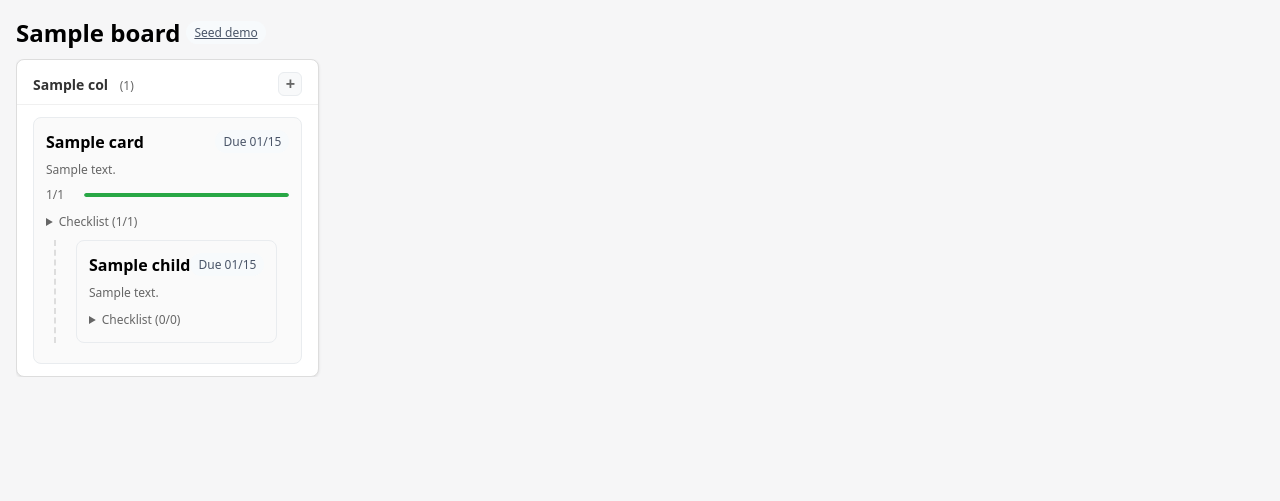
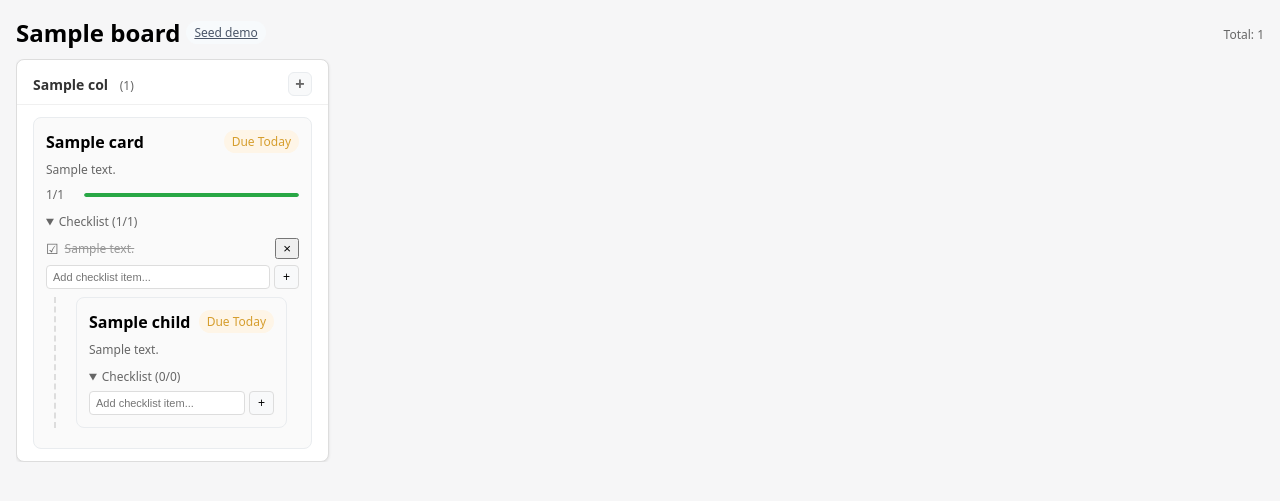
Before and after one commit to matdac12/just-a-simple-board, a FastAPI app: template templates/board.html in a window 1280 px wide. Shown: the top 501 px of the page. Run offline with FastAPI, Linux system fonts and the light colour scheme; the template is opened without the code that fills it: most values are stand-ins (such as "Sample title", 1, 10 or a date in 2020).

Commit message:
Improved dashboard

```diff
--- a/app.py
+++ b/app.py
@@ -38,9 +38,22 @@ def test():
 @app.get("/", response_class=HTMLResponse)
 def home(request: Request, db: Session = Depends(get_db)):
     try:
+        from datetime import date
         board = ensure_seed(db)
-        for c in board.columns: _ = c.cards
-        return templates.TemplateResponse("board.html", {"request": request, "board": board, "title": "Kanban"})
+
+        # Eagerly load all relationships to avoid N+1 queries
+        for c in board.columns:
+            _ = c.cards  # Load cards
+            for card in c.cards:
+                _ = card.checklist  # Load checklist items
+                _ = card.children   # Load child cards
+
+        return templates.TemplateResponse("board.html", {
+            "request": request,
+            "board": board,
+            "title": "Kanban",
+            "today": date.today()
+        })
     except Exception as e:
         import traceback
         return HTMLResponse(content=f"<pre>Error: {str(e)}\n\n{traceback.format_exc()}</pre>", status_code=500)
@@ -111,10 +124,10 @@ def add_checklist_item(card_id: int, request: Request, text: str = Form(...), db
     item = ChecklistItem(card_id=card_id, text=text, position=pos)
     db.add(item); db.commit(); db.refresh(item)
     return HTMLResponse(f'''
-      <li>
-        <form hx-post="/toggle/{item.id}" hx-swap="outerHTML" style="display:inline">
-          <button type="submit">☐</button>
-        </form> {item.text}
+      <li data-item-id="{item.id}">
+        <button type="button" class="check-btn" onclick="toggleChecklistItem({item.id}, this)">☐</button>
+        <span class="checklist-text">{item.text}</span>
+        <button type="button" class="delete-item-btn" onclick="deleteChecklistItem({item.id}, this)" title="Delete item">×</button>
       </li>''')
 
 @app.post("/toggle/{item_id}", response_class=HTMLResponse)
@@ -124,11 +137,18 @@ def toggle_item(item_id: int, db: Session = Depends(get_db)):
     it.done = not it.done; db.commit()
     box = "☑" if it.done else "☐"
     return HTMLResponse(f'''
-      <li>
-        <form hx-post="/toggle/{it.id}" hx-swap="outerHTML" style="display:inline">
-          <button type="submit">{box}</button>
-        </form> {it.text}
+      <li class="{'checked' if it.done else ''}" data-item-id="{it.id}">
+        <button type="button" class="check-btn" onclick="toggleChecklistItem({it.id}, this)">{box}</button>
+        <span class="checklist-text {'done' if it.done else ''}">{it.text}</span>
+        <button type="button" class="delete-item-btn" onclick="deleteChecklistItem({it.id}, this)" title="Delete item">×</button>
       </li>''')
+
+@app.delete("/checklist-item/{item_id}", response_class=HTMLResponse)
+def delete_checklist_item(item_id: int, db: Session = Depends(get_db)):
+    item = db.get(ChecklistItem, item_id)
+    if not item: return HTMLResponse(status_code=404, content="")
+    db.delete(item); db.commit()
+    return HTMLResponse("")
 
 if __name__ == "__main__":
     uvicorn.run("app:app", host="127.0.0.1", port=8000, reload=True, log_level="debug")
--- a/static/dnd.js
+++ b/static/dnd.js
@@ -1,7 +1,14 @@
 let dragData = null;
 let currentlyEditing = null;
+let selectedCard = null;
 
 // Drag and Drop Functions
+function allowDrop(ev) {
+  ev.preventDefault();
+  const col = ev.currentTarget;
+  col.classList.add('drop-highlight');
+}
+
 function dragCard(ev){
   const card = ev.target.closest(".card");
   if(card.classList.contains('editing')) {
@@ -10,7 +17,21 @@ function dragCard(ev){
   }
   dragData = { cardId: card.dataset.card };
   ev.dataTransfer.setData("text/plain", dragData.cardId);
-  card.style.opacity = '0.5';
+  card.classList.add('dragging');
+
+  // Create custom drag image
+  const dragImage = card.cloneNode(true);
+  dragImage.style.transform = 'rotate(5deg)';
+  dragImage.style.opacity = '0.8';
+  document.body.appendChild(dragImage);
+  ev.dataTransfer.setDragImage(dragImage, 0, 0);
+  setTimeout(() => document.body.removeChild(dragImage), 0);
+}
+
+function dragEnd(ev) {
+  const card = ev.target.closest(".card");
+  card.classList.remove('dragging');
+  document.querySelectorAll('.col').forEach(col => col.classList.remove('drop-highlight'));
 }
 
 async function dropCard(ev){
@@ -91,24 +112,39 @@ function editCard(cardElement) {
   cardElement.classList.add('editing');
 
   const titleElement = cardElement.querySelector('strong');
-  const notesElement = cardElement.querySelector('.muted');
+  const notesElement = cardElement.querySelector('.card-notes');
   const cardId = cardElement.dataset.card;
+
+  // Store original values
+  const originalTitle = titleElement.textContent;
+  const originalNotes = notesElement ? notesElement.textContent : '';
 
   // Create editable elements
   const titleInput = document.createElement('input');
   titleInput.type = 'text';
-  titleInput.value = titleElement.textContent;
+  titleInput.value = originalTitle;
   titleInput.className = 'card-title-input';
   titleInput.style.fontWeight = 'bold';
+  titleInput.dataset.original = originalTitle;
 
   const notesTextarea = document.createElement('textarea');
-  notesTextarea.value = notesElement ? notesElement.textContent : '';
+  notesTextarea.value = originalNotes;
   notesTextarea.className = 'card-notes-input';
-  notesTextarea.rows = 2;
+  notesTextarea.rows = 3;
   notesTextarea.style.fontSize = '12px';
   notesTextarea.style.color = '#666';
   notesTextarea.style.marginTop = '4px';
   notesTextarea.placeholder = 'Add notes...';
+  notesTextarea.dataset.original = originalNotes;
+
+  // Create action buttons
+  const actionDiv = document.createElement('div');
+  actionDiv.className = 'edit-actions';
+  actionDiv.innerHTML = `
+    <button type="button" class="save-btn" onclick="saveCard(currentlyEditing)">Save</button>
+    <button type="button" class="cancel-btn" onclick="cancelEdit(currentlyEditing)">Cancel</button>
+    <span class="edit-hint">Enter to save • Escape to cancel</span>
+  `;
 
   // Replace elements
   titleElement.replaceWith(titleInput);
@@ -117,16 +153,39 @@ function editCard(cardElement) {
   } else {
     titleInput.after(notesTextarea);
   }
+  notesTextarea.after(actionDiv);
 
   // Focus and select title
   titleInput.focus();
   titleInput.select();
 
+  // Auto-resize textarea
+  notesTextarea.addEventListener('input', autoResizeTextarea);
+  autoResizeTextarea.call(notesTextarea);
+
   // Event handlers
   titleInput.addEventListener('keydown', handleEditKeydown);
   notesTextarea.addEventListener('keydown', handleEditKeydown);
-  titleInput.addEventListener('blur', () => setTimeout(() => saveCard(cardElement), 100));
-  notesTextarea.addEventListener('blur', () => setTimeout(() => saveCard(cardElement), 100));
+  titleInput.addEventListener('input', debounce(() => autoSaveCard(cardElement), 1000));
+  notesTextarea.addEventListener('input', debounce(() => autoSaveCard(cardElement), 1000));
+}
+
+function autoResizeTextarea() {
+  this.style.height = 'auto';
+  this.style.height = this.scrollHeight + 'px';
+}
+
+// Auto-save functionality
+function autoSaveCard(cardElement) {
+  if (!cardElement || !cardElement.classList.contains('editing')) return;
+
+  const titleInput = cardElement.querySelector('.card-title-input');
+  const title = titleInput ? titleInput.value.trim() : '';
+
+  if (title && title !== titleInput.dataset.original) {
+    showToast('Auto-saving...', 'info', 1000);
+    saveCard(cardElement, true);
+  }
 }
 
 function handleEditKeydown(ev) {
@@ -139,7 +198,7 @@ function handleEditKeydown(ev) {
   }
 }
 
-async function saveCard(cardElement) {
+async function saveCard(cardElement, isAutoSave = false) {
   if (!cardElement || !cardElement.classList.contains('editing')) return;
 
   const titleInput = cardElement.querySelector('.card-title-input');
@@ -152,9 +211,14 @@ async function saveCard(cardElement) {
   const notes = notesInput ? notesInput.value.trim() : '';
 
   if (!title) {
+    if (!isAutoSave) {
+      showToast('Title cannot be empty', 'error');
       titleInput.focus();
+    }
     return;
   }
+
+  showLoadingState(cardElement, true);
 
   try {
     const response = await fetch(`/cards/${cardId}`, {
@@ -171,17 +235,48 @@ async function saveCard(cardElement) {
       temp.innerHTML = updatedCardHtml;
       const updatedCard = temp.firstElementChild;
 
+      // Animate the update
+      cardElement.style.transform = 'scale(1.02)';
+      setTimeout(() => {
         cardElement.replaceWith(updatedCard);
         currentlyEditing = null;
+        showToast(isAutoSave ? 'Auto-saved' : 'Card saved', 'success');
+      }, 100);
+    } else {
+      throw new Error('Failed to save card');
     }
   } catch (error) {
     console.error('Error saving card:', error);
+    showToast('Failed to save card', 'error');
+  } finally {
+    showLoadingState(cardElement, false);
   }
 }
 
 function cancelEdit(cardElement) {
-  // Reload the card to cancel changes
-  location.reload();
+  if (!cardElement || !cardElement.classList.contains('editing')) return;
+
+  const titleInput = cardElement.querySelector('.card-title-input');
+  const notesInput = cardElement.querySelector('.card-notes-input');
+  const actionDiv = cardElement.querySelector('.edit-actions');
+
+  // Restore original values
+  const originalTitle = titleInput.dataset.original;
+  const originalNotes = notesInput.dataset.original;
+
+  const titleElement = document.createElement('strong');
+  titleElement.textContent = originalTitle;
+
+  const notesElement = document.createElement('div');
+  notesElement.className = 'card-notes muted';
+  notesElement.textContent = originalNotes;
+
+  titleInput.replaceWith(titleElement);
+  notesInput.replaceWith(notesElement);
+  if (actionDiv) actionDiv.remove();
+
+  cardElement.classList.remove('editing');
+  currentlyEditing = null;
 }
 
 // Update card count in column header
@@ -267,22 +362,258 @@ document.addEventListener('click', function(ev) {
   }
 });
 
+// Utility Functions
+function debounce(func, wait) {
+  let timeout;
+  return function executedFunction(...args) {
+    const later = () => {
+      clearTimeout(timeout);
+      func(...args);
+    };
+    clearTimeout(timeout);
+    timeout = setTimeout(later, wait);
+  };
+}
+
+function showToast(message, type = 'info', duration = 3000) {
+  const toast = document.createElement('div');
+  toast.className = `toast toast-${type}`;
+  toast.textContent = message;
+
+  const container = document.getElementById('toast-container');
+  container.appendChild(toast);
+
+  // Animate in
+  setTimeout(() => toast.classList.add('toast-show'), 100);
+
+  // Remove after duration
+  setTimeout(() => {
+    toast.classList.remove('toast-show');
+    setTimeout(() => toast.remove(), 300);
+  }, duration);
+}
+
+function showLoadingState(element, isLoading) {
+  if (isLoading) {
+    element.classList.add('loading');
+  } else {
+    element.classList.remove('loading');
+  }
+}
+
+// Card selection functionality
+function selectCard(cardElement) {
+  if (selectedCard) {
+    selectedCard.classList.remove('selected');
+  }
+  selectedCard = cardElement;
+  cardElement.classList.add('selected');
+}
+
 // Keyboard shortcuts
 document.addEventListener('keydown', function(ev) {
+  // Don't interfere with form inputs
   if (ev.target.tagName.toLowerCase() === 'input' || ev.target.tagName.toLowerCase() === 'textarea') {
     return;
   }
 
-  if (ev.key === 'n' || ev.key === 'N') {
+  // Global shortcuts
+  switch(ev.key) {
+    case 'n':
+    case 'N':
       // Add to first column (Todo)
       const firstCol = document.querySelector('.col');
       const colId = firstCol.dataset.col;
       addCard(colId);
       ev.preventDefault();
-  }
+      break;
 
-  if (ev.key === 'Escape' && currentlyEditing) {
+    case 'Escape':
+      if (currentlyEditing) {
         cancelEdit(currentlyEditing);
         ev.preventDefault();
       }
+      break;
+
+    case 'Delete':
+    case 'Backspace':
+      if (selectedCard && !currentlyEditing) {
+        const cardId = selectedCard.dataset.card;
+        quickDelete(cardId);
+        ev.preventDefault();
+      }
+      break;
+
+    case '1':
+    case '2':
+    case '3':
+      if (selectedCard && !currentlyEditing) {
+        const cardId = selectedCard.dataset.card;
+        quickMove(cardId, ev.key);
+        ev.preventDefault();
+      }
+      break;
+
+    case 'Enter':
+      if (selectedCard && !currentlyEditing) {
+        editCard(selectedCard);
+        ev.preventDefault();
+      }
+      break;
+  }
 });
+
+// Checklist Management Functions
+async function toggleChecklistItem(itemId, button) {
+  const listItem = button.closest('li');
+  const isChecked = button.textContent === '☑';
+
+  // Optimistic update
+  button.textContent = isChecked ? '☐' : '☑';
+  const textSpan = listItem.querySelector('.checklist-text');
+  textSpan.classList.toggle('done');
+  listItem.classList.toggle('checked');
+
+  try {
+    const response = await fetch(`/toggle/${itemId}`, {
+      method: 'POST',
+      headers: {'Content-Type': 'application/x-www-form-urlencoded'}
+    });
+
+    if (!response.ok) {
+      // Revert on error
+      button.textContent = isChecked ? '☑' : '☐';
+      textSpan.classList.toggle('done');
+      listItem.classList.toggle('checked');
+      showToast('Failed to update item', 'error');
+    } else {
+      // Update progress bar
+      updateChecklistProgress(button.closest('.card'));
+    }
+  } catch (error) {
+    console.error('Error toggling checklist item:', error);
+    showToast('Failed to update item', 'error');
+  }
+}
+
+async function addChecklistItem(event, cardId) {
+  event.preventDefault();
+  const form = event.target;
+  const input = form.querySelector('input[name="text"]');
+  const text = input.value.trim();
+
+  if (!text) return;
+
+  try {
+    const response = await fetch(`/checklist/${cardId}`, {
+      method: 'POST',
+      headers: {'Content-Type': 'application/x-www-form-urlencoded'},
+      body: `text=${encodeURIComponent(text)}`
+    });
+
+    if (response.ok) {
+      const itemHtml = await response.text();
+      const checklistUl = document.getElementById(`checklist-${cardId}`);
+
+      if (checklistUl) {
+        // Add to existing checklist
+        checklistUl.insertAdjacentHTML('beforeend', itemHtml);
+      } else {
+        // Replace card (first checklist item)
+        location.reload(); // Temporary - should replace with better solution
+      }
+
+      input.value = '';
+      updateChecklistProgress(form.closest('.card'));
+      showToast('Item added', 'success', 1500);
+    }
+  } catch (error) {
+    console.error('Error adding checklist item:', error);
+    showToast('Failed to add item', 'error');
+  }
+}
+
+async function deleteChecklistItem(itemId, button) {
+  if (!confirm('Delete this checklist item?')) return;
+
+  const listItem = button.closest('li');
+
+  try {
+    const response = await fetch(`/checklist-item/${itemId}`, {
+      method: 'DELETE'
+    });
+
+    if (response.ok) {
+      listItem.style.opacity = '0';
+      listItem.style.transform = 'translateX(-20px)';
+      setTimeout(() => {
+        listItem.remove();
+        updateChecklistProgress(button.closest('.card'));
+      }, 200);
+      showToast('Item deleted', 'success', 1500);
+    }
+  } catch (error) {
+    console.error('Error deleting checklist item:', error);
+    showToast('Failed to delete item', 'error');
+  }
+}
+
+function updateChecklistProgress(card) {
+  const checklistItems = card.querySelectorAll('.checklist li');
+  const checkedItems = card.querySelectorAll('.checklist li.checked');
+
+  const summary = card.querySelector('.checklist-details summary');
+  if (summary && checklistItems.length > 0) {
+    summary.textContent = `Checklist (${checkedItems.length}/${checklistItems.length})`;
+  }
+
+  const progressBar = card.querySelector('.checklist-fill');
+  if (progressBar && checklistItems.length > 0) {
+    const progress = (checkedItems.length / checklistItems.length) * 100;
+    progressBar.style.width = `${progress}%`;
+  }
+}
+
+// Search functionality
+function initSearch() {
+  const searchInput = document.getElementById('search-input');
+  if (searchInput) {
+    searchInput.addEventListener('input', debounce(function() {
+      const query = this.value.toLowerCase();
+      const cards = document.querySelectorAll('.card');
+
+      cards.forEach(card => {
+        const title = card.querySelector('strong').textContent.toLowerCase();
+        const notes = card.querySelector('.card-notes');
+        const notesText = notes ? notes.textContent.toLowerCase() : '';
+
+        if (title.includes(query) || notesText.includes(query)) {
+          card.style.display = '';
+          card.classList.remove('filtered-out');
+        } else {
+          card.style.display = query ? 'none' : '';
+          card.classList.toggle('filtered-out', !!query);
+        }
+      });
+    }, 300));
+  }
+}
+
+// Initialize when page loads
+document.addEventListener('DOMContentLoaded', function() {
+  initSearch();
+
+  // Add event listeners for card selection
+  document.addEventListener('click', function(ev) {
+    const card = ev.target.closest('.card');
+    if (card && !card.classList.contains('editing') &&
+        !ev.target.closest('button') && !ev.target.closest('form') &&
+        !ev.target.closest('select') && !ev.target.closest('input')) {
+      selectCard(card);
+      // Double-click to edit
+      if (ev.detail === 2) {
+        editCard(card);
+      }
+    }
+  });
+});
--- a/templates/_card.html
+++ b/templates/_card.html
@@ -1,12 +1,15 @@
-<div class="card" draggable="true" ondragstart="dragCard(event)" data-card="{{ card.id }}">
+<div class="card" draggable="true" ondragstart="dragCard(event)" ondragend="dragEnd(event)" data-card="{{ card.id }}" onclick="selectCard(this)">
   <div class="card-header">
     <strong>{{ card.title }}</strong>
     {% if card.due_at %}
-      <span class="badge">Due {{ card.due_at.strftime('%m/%d') }}</span>
+      {% set days_diff = (card.due_at.date() - today).days if today else 0 %}
+      <span class="badge {% if days_diff < 0 %}due-overdue{% elif days_diff == 0 %}due-today{% elif days_diff <= 3 %}due-soon{% endif %}">
+        {% if days_diff < 0 %}Overdue{% elif days_diff == 0 %}Due Today{% else %}Due {{ card.due_at.strftime('%m/%d') }}{% endif %}
+      </span>
     {% endif %}
   </div>
 
-  {% if card.notes %}<div class="muted card-notes">{{ card.notes }}</div>{% endif %}
+  {% if card.notes %}<div class="card-notes muted">{{ card.notes }}</div>{% endif %}
 
   {% set total_items = card.checklist|length if card.checklist else 0 %}
   {% set done_items = card.checklist|selectattr("done")|list|length if card.checklist else 0 %}
@@ -31,27 +34,26 @@
   </div>
 
   {% if (card.checklist or []) %}
-    <details class="checklist-details">
+    <details class="checklist-details" open>
       <summary>Checklist ({{ done_items }}/{{ total_items }})</summary>
-      <ul class="checklist">
+      <ul class="checklist" id="checklist-{{ card.id }}">
         {% for it in card.checklist %}
-          <li class="{{ 'checked' if it.done else '' }}">
-            <form hx-post="/toggle/{{ it.id }}" hx-swap="outerHTML" style="display:inline">
-              <button type="submit" class="check-btn">{{ "☑" if it.done else "☐" }}</button>
-            </form>
+          <li class="{{ 'checked' if it.done else '' }}" data-item-id="{{ it.id }}">
+            <button type="button" class="check-btn" onclick="toggleChecklistItem({{ it.id }}, this)">{{ "☑" if it.done else "☐" }}</button>
             <span class="checklist-text {{ 'done' if it.done else '' }}">{{ it.text }}</span>
+            <button type="button" class="delete-item-btn" onclick="deleteChecklistItem({{ it.id }}, this)" title="Delete item">×</button>
           </li>
         {% endfor %}
       </ul>
 
-      <form hx-post="/checklist/{{ card.id }}" hx-target=".checklist" hx-swap="beforeend" class="add-checklist">
-        <input name="text" placeholder="Add checklist item..." autocomplete="off"/>
+      <form class="add-checklist" onsubmit="addChecklistItem(event, {{ card.id }})">
+        <input name="text" placeholder="Add checklist item..." autocomplete="off" onkeydown="if(event.key==='Enter' && !event.shiftKey) { event.preventDefault(); this.closest('form').dispatchEvent(new Event('submit')); }"/>
         <button type="submit">+</button>
       </form>
     </details>
   {% else %}
-    <form hx-post="/checklist/{{ card.id }}" hx-target="closest .card" hx-swap="outerHTML" class="add-checklist-first" style="margin-top: 8px;">
-      <input name="text" placeholder="+ Add checklist item" autocomplete="off"/>
+    <form class="add-checklist-first" style="margin-top: 8px;" onsubmit="addChecklistItem(event, {{ card.id }})">
+      <input name="text" placeholder="+ Add checklist item" autocomplete="off" onkeydown="if(event.key==='Enter' && !event.shiftKey) { event.preventDefault(); this.closest('form').dispatchEvent(new Event('submit')); }"/>
     </form>
   {% endif %}
 
--- a/templates/base.html
+++ b/templates/base.html
@@ -90,6 +90,59 @@
     }
     .add-checklist-first{margin-top:8px}
     .add-checklist-first input{font-size:11px;padding:4px 6px;color:#999;border:1px dashed #ddd}
+
+    /* Enhanced States */
+    .col.drop-highlight{background:#f8fff8;border-color:#28a745}
+    .card.dragging{opacity:0.5;transform:rotate(3deg)}
+    .card.selected{box-shadow:0 0 0 2px #007bff;border-color:#007bff}
+    .card.loading{opacity:0.7;position:relative}
+    .card.loading::after{
+      content:"";position:absolute;top:50%;left:50%;width:16px;height:16px;
+      margin:-8px 0 0 -8px;border:2px solid #f3f3f3;border-top:2px solid #007bff;
+      border-radius:50%;animation:spin 1s linear infinite;
+    }
+
+    /* Edit Actions */
+    .edit-actions{margin-top:8px;display:flex;gap:8px;align-items:center;flex-wrap:wrap}
+    .save-btn{background:#28a745;color:#fff;border:none;padding:4px 12px;border-radius:4px;font-size:12px;cursor:pointer}
+    .cancel-btn{background:#6c757d;color:#fff;border:none;padding:4px 12px;border-radius:4px;font-size:12px;cursor:pointer}
+    .edit-hint{font-size:10px;color:#999;font-style:italic}
+    .save-btn:hover{background:#218838}
+    .cancel-btn:hover{background:#5a6268}
+
+    /* Toast Notifications */
+    .toast-container{position:fixed;top:20px;right:20px;z-index:1000}
+    .toast{
+      background:#333;color:#fff;padding:12px 16px;border-radius:6px;margin-bottom:8px;
+      transform:translateX(100%);opacity:0;transition:all 0.3s ease;font-size:14px;min-width:200px;
+    }
+    .toast.toast-show{transform:translateX(0);opacity:1}
+    .toast.toast-success{background:#28a745}
+    .toast.toast-error{background:#dc3545}
+    .toast.toast-info{background:#17a2b8}
+
+    /* Loading Overlay */
+    .loading-overlay{
+      position:fixed;top:0;left:0;right:0;bottom:0;background:rgba(0,0,0,0.3);
+      display:flex;align-items:center;justify-content:center;z-index:9999;
+    }
+    .spinner{
+      width:40px;height:40px;border:4px solid #f3f3f3;border-top:4px solid #007bff;
+      border-radius:50%;animation:spin 1s linear infinite;
+    }
+    @keyframes spin{0%{transform:rotate(0deg)}100%{transform:rotate(360deg)}}
+
+    /* Global Stats */
+    .global-stats{margin-left:auto}
+    .stat{font-size:12px;color:#666;margin-left:12px}
+
+    /* Card improvements */
+    .card-title-input{font-size:14px;margin-bottom:4px;border:1px solid #007bff}
+    .card-notes-input{
+      resize:vertical;min-height:40px;font-family:inherit;line-height:1.4;
+      border:1px solid #ddd;border-radius:4px;padding:6px 8px;
+    }
+    .card-notes-input:focus{border-color:#007bff;box-shadow:0 0 0 2px #007bff20}
   </style>
   <script src="https://unpkg.com/htmx.org@2.0.2"></script>
   <script defer src="/static/dnd.js"></script>
--- a/templates/board.html
+++ b/templates/board.html
@@ -3,11 +3,14 @@
 <div class="row" style="margin-bottom:10px">
   <h2 style="margin:0">{{ board.name }}</h2>
   <a class="badge" href="/seed">Seed demo</a>
+  <div class="global-stats">
+    <span class="stat">Total: {{ board.columns|map(attribute='cards')|map('length')|sum }}</span>
+  </div>
 </div>
 
 <div class="board">
   {% for col in board.columns %}
-  <div class="col" data-col="{{ col.id }}" ondrop="dropCard(event)" ondragover="event.preventDefault()">
+  <div class="col" data-col="{{ col.id }}" ondrop="dropCard(event)" ondragover="allowDrop(event)">
     <div class="col-header">
       <h3>{{ col.name }} <span class="card-count">({{ col.cards|length }})</span></h3>
       <button class="add-btn" onclick="addCard({{ col.id }})" title="Add new card">+</button>
@@ -21,4 +24,12 @@
   </div>
   {% endfor %}
 </div>
+
+<!-- Toast notification container -->
+<div id="toast-container" class="toast-container"></div>
+
+<!-- Loading overlay -->
+<div id="loading-overlay" class="loading-overlay" style="display: none;">
+  <div class="spinner"></div>
+</div>
 {% endblock %}
```
Also changed, not shown: models.py (+18 -6 lines). Lines whose indentation alone changed are shown as unchanged.
